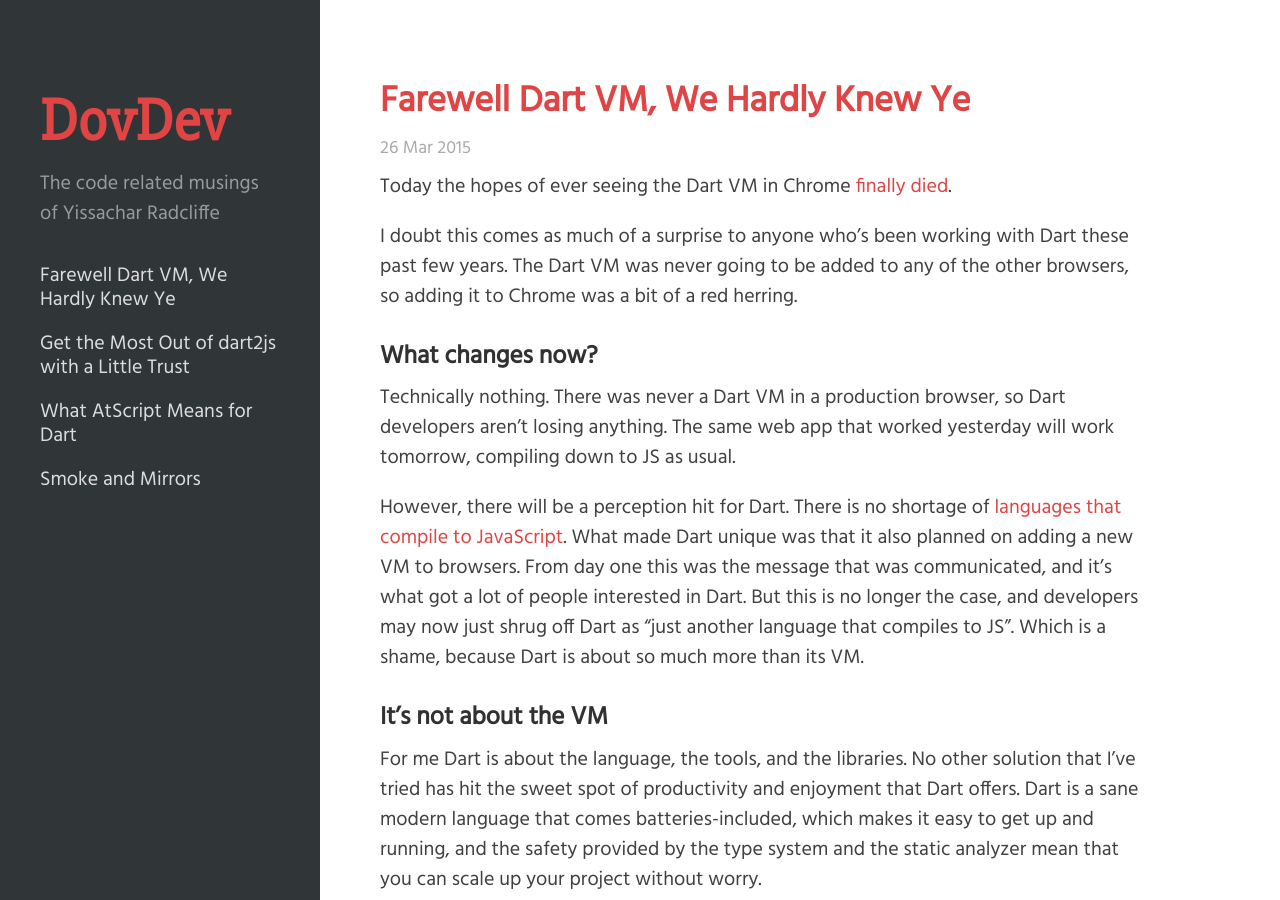
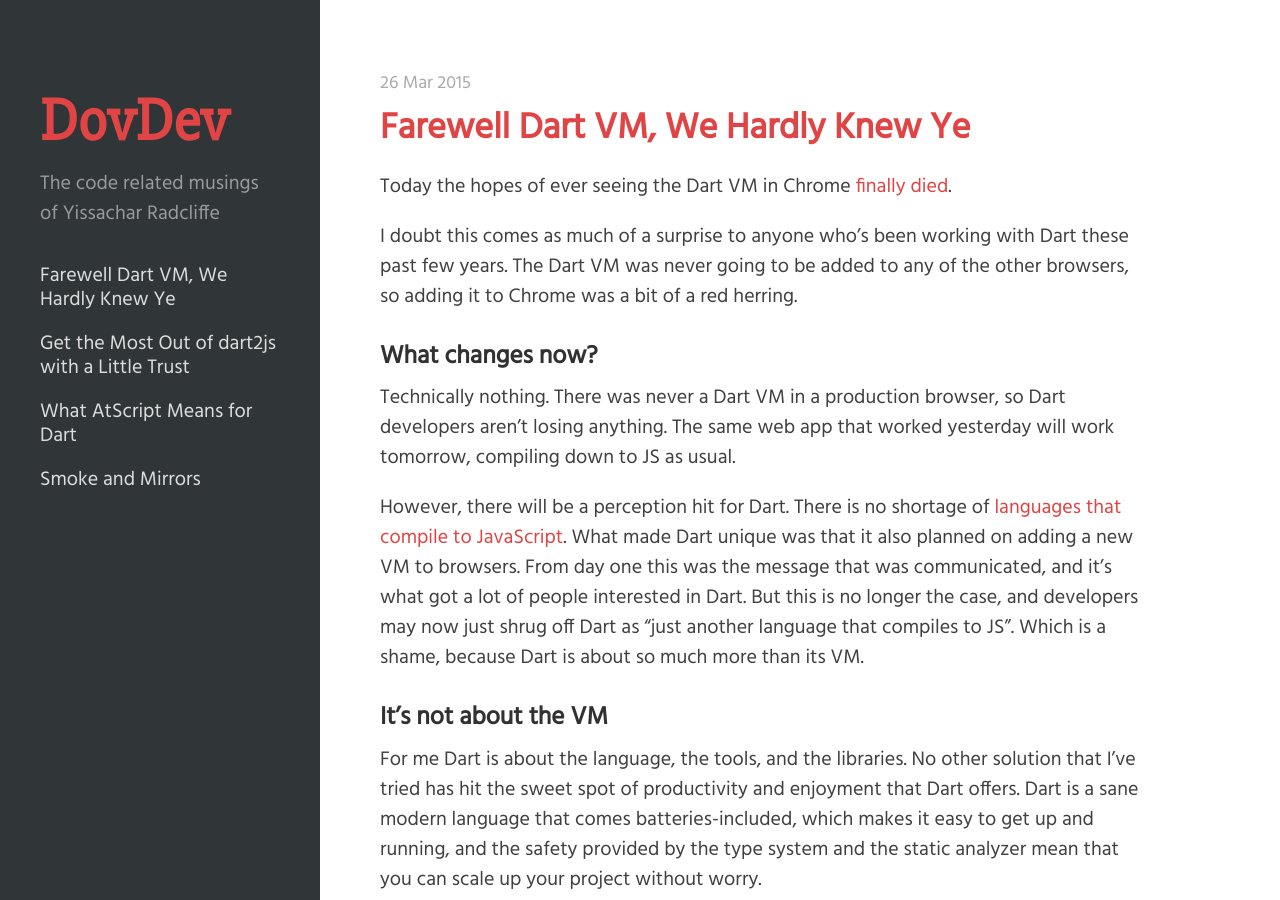
Before and after one commit to yissachar/yissachar.github.io, a Jekyll site: the page built from index.html, in a window 1280 px wide and 900 px high. Built offline with Jekyll 4.4.1, drawn with Linux system fonts in a browser that asks for light colours; Markdown is read by kramdown in place of the engine named in the settings; the list of posts is cut into pages by our own code; some of the changed text lies outside the part shown.

Commit message:
Move date on top of title for consistency

```diff
--- a/index.html
+++ b/index.html
@@ -6,13 +6,13 @@
 <div class="posts">
   {% for post in paginator.posts %}
   <div class="post">
+    <span class="post-date">{{ post.date | date_to_string }}</span>
+
     <h1 class="post-title">
       <a href="{{ post.url }}">
         {{ post.title }}
       </a>
     </h1>
-
-    <span class="post-date">{{ post.date | date_to_string }}</span>
 
     {{ post.content }}
   </div>
```
